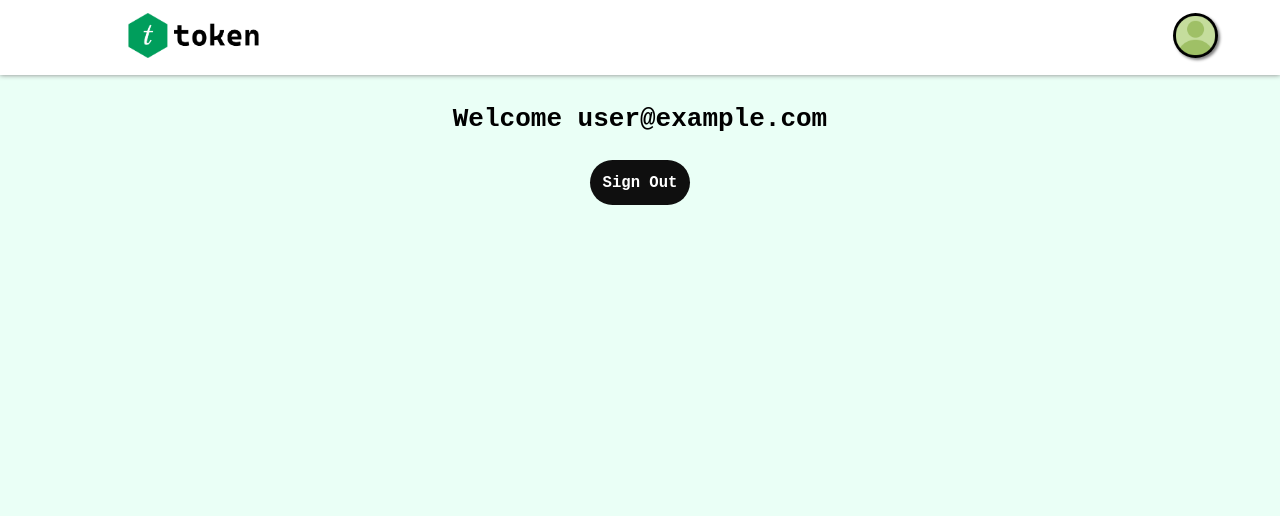
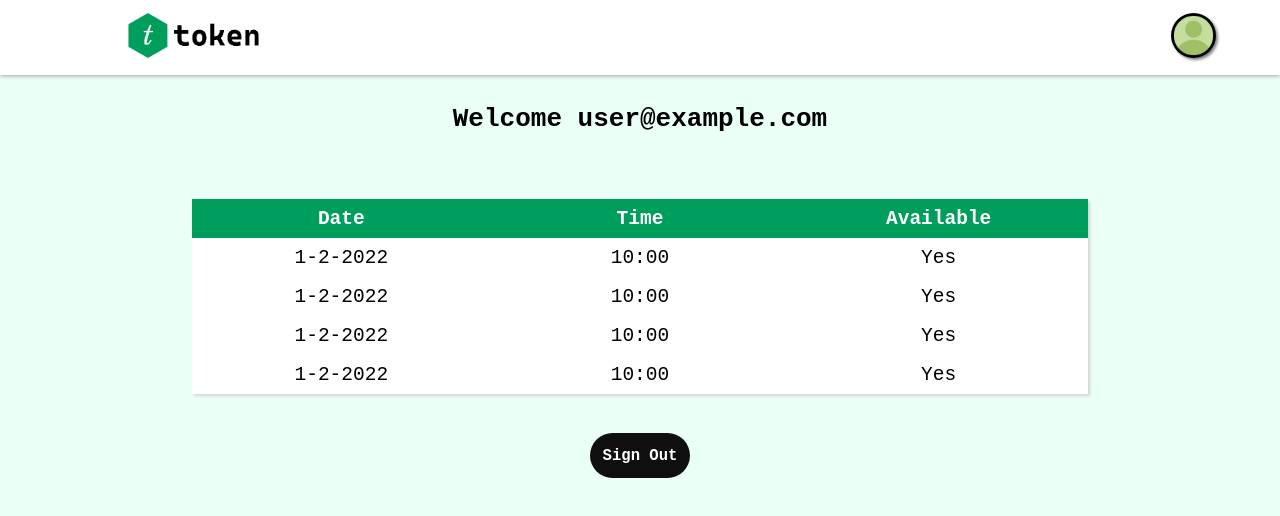
Before and after one commit to Gstar1525/DBATU-Major, a React (Create React App) app in the folder client/: page /dashboard in a window 1280 px wide. Shown: the top 516 px of the page. Built offline with nearby package versions, Linux system fonts and the light colour scheme; no server answers; sample sign-in values are in the browser's storage.

Commit message:
fixed layout issue of profile menu

```diff
--- a/client/src/components/ProfileMenu.js
+++ b/client/src/components/ProfileMenu.js
@@ -5,24 +5,37 @@ const ProfileMenu = () => {
 
     const [profileMenu, setProfileMenu] = useState(false);
 
+    const profileOnClick = () => {
+        console.log("Progile Clicked");
+        setProfileMenu(!profileMenu)
+    }
+
+    const itemOnClick = () => {
+        console.log("Item Clicked");
+        setProfileMenu(!profileMenu)
+    }
+
+
     return (
         <React.Fragment>
             < div className="profile-menu" >
-                <div className="img" onClick={() => { setProfileMenu(!profileMenu) }}>
+                <div className="img" onClick={profileOnClick}>
                     <img src={`${process.env.PUBLIC_URL}/user-profile.png`} alt="user profile icon" />
                 </div>
                 {
                     profileMenu
                         ? <div className="list">
-                            <div className="list-item">Profile</div>
-                            <div className="list-item">Setting</div>
-                            <div className="list-item">Logout</div>
+                            <div onClick={itemOnClick} className="list-item">Profile</div>
+                            <div onClick={itemOnClick} className="list-item">Setting</div>
+                            <div onClick={itemOnClick} className="list-item">Logout</div>
                         </div>
                         : null
                 }
             </div>
         </React.Fragment>
     );
+
 }
 
+
 export default ProfileMenu;
--- a/client/src/screens/Dashboard.js
+++ b/client/src/screens/Dashboard.js
@@ -7,6 +7,40 @@ const Dashboard = () => {
             <h1 className="dashboard-title">
                 {`Welcome ${auth.currentUser.email || " "}`}
             </h1>
+
+
+            <table>
+                <tbody>
+                    <tr>
+                        <th>Date</th>
+                        <th>Time</th>
+                        <th>Available</th>
+                    </tr>
+                    <tr>
+                        <td>1-2-2022</td>
+                        <td>10:00</td>
+                        <td>Yes</td>
+                    </tr>
+                    <tr>
+                        <td>1-2-2022</td>
+                        <td>10:00</td>
+                        <td>Yes</td>
+                    </tr>
+                    <tr>
+                        <td>1-2-2022</td>
+                        <td>10:00</td>
+                        <td>Yes</td>
+                    </tr>
+                    <tr>
+                        <td>1-2-2022</td>
+                        <td>10:00</td>
+                        <td>Yes</td>
+                    </tr>
+                </tbody>
+
+            </table>
+
+
             <button onClick={async () => { await auth.signOut(); }}>
                 Sign Out
             </button>
--- a/client/src/styles/AuthContainer-style.css
+++ b/client/src/styles/AuthContainer-style.css
@@ -7,7 +7,7 @@
     background-color: white;
     border: solid #009E5C;
     border-width: 0px 0px 5px 0px;
-    box-shadow: 0px 10px 10px rgb(211, 211, 211);
+    box-shadow: 0px 10px 10px #d3d3d3;
     text-align: left;
     width: 45%;
     padding: 2.5em 0;
--- a/client/src/styles/Dashboard-style.css
+++ b/client/src/styles/Dashboard-style.css
@@ -2,12 +2,47 @@
     position: absolute;
     left: 0;
     right: 0;
-    width: 50%;
+    width: 100%;
     text-align: center;
     margin: auto;
     margin-top: 6em;
 }
+.dashboard-container button{
+    position: relative;
+}
 
 .dashboard-title{
-    padding: 1em;
+    position: relative;
+    padding: 1em 0;
 }
+
+table{
+    position: relative;
+    left: 0;
+    right: 0;
+    margin: auto;
+    border-collapse: collapse;
+    font-size: 1.5rem;
+    margin: 2em auto;
+    text-align: left;
+    width: 70%;
+    box-shadow: 2px 2px 3px #d3d3d3;
+}
+
+
+tr{
+    background-color: white;
+}
+
+tr:hover {
+    background-color: #ddd;
+}
+th{
+    background-color: #009E5C;
+    color: white;
+}
+th, td{
+    width: 8em;
+    text-align: center;
+    height: 2em;
+}
--- a/client/src/styles/ProfileMenu-style.css
+++ b/client/src/styles/ProfileMenu-style.css
@@ -1,12 +1,9 @@
 .profile-menu{
-    position: absolute;
-    left: 85%;
-    text-align: right;
-    width: 10em;
+    position: relative;
+    margin: 0 5% 0 0;
 }
 
 .profile-menu img{
-
     width: 45px;
     background-color: black;
     border-radius: 50px;
@@ -36,3 +33,8 @@
 .list-item:hover{
     background-color: #009E5C;
 }
+
+.list{
+    position: absolute;
+    right: 100%;
+}
```
Also changed, not shown: client/src/styles/App.css (line endings or trailing spaces).
